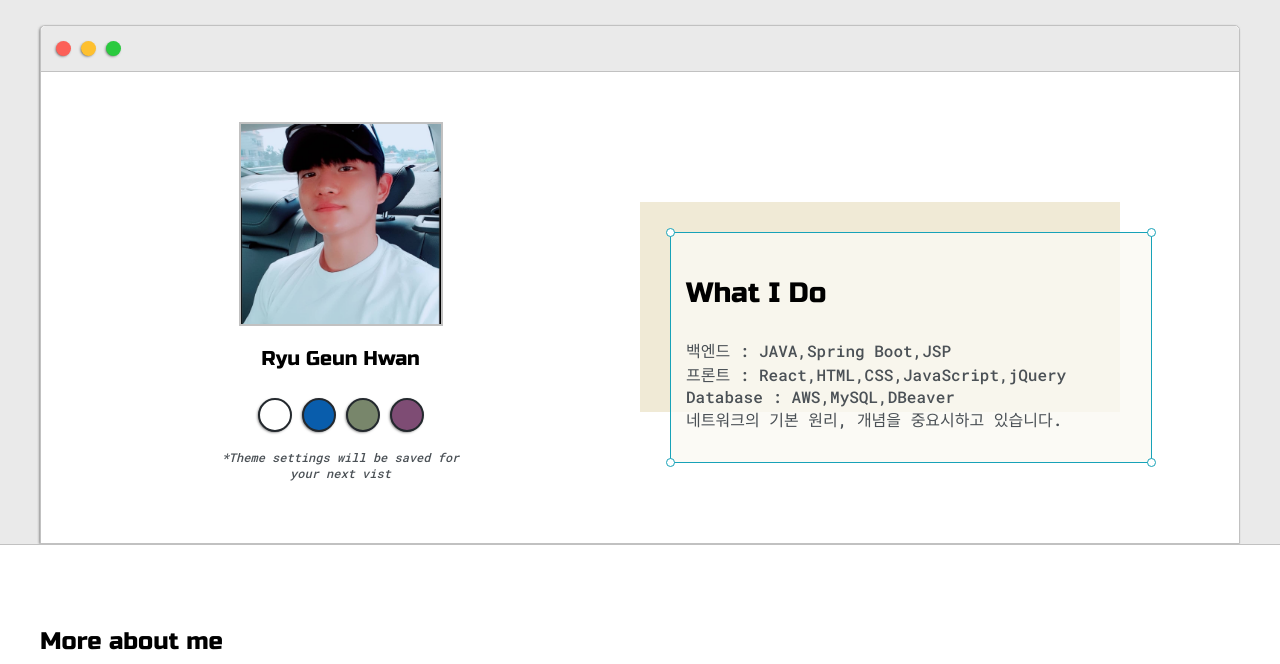
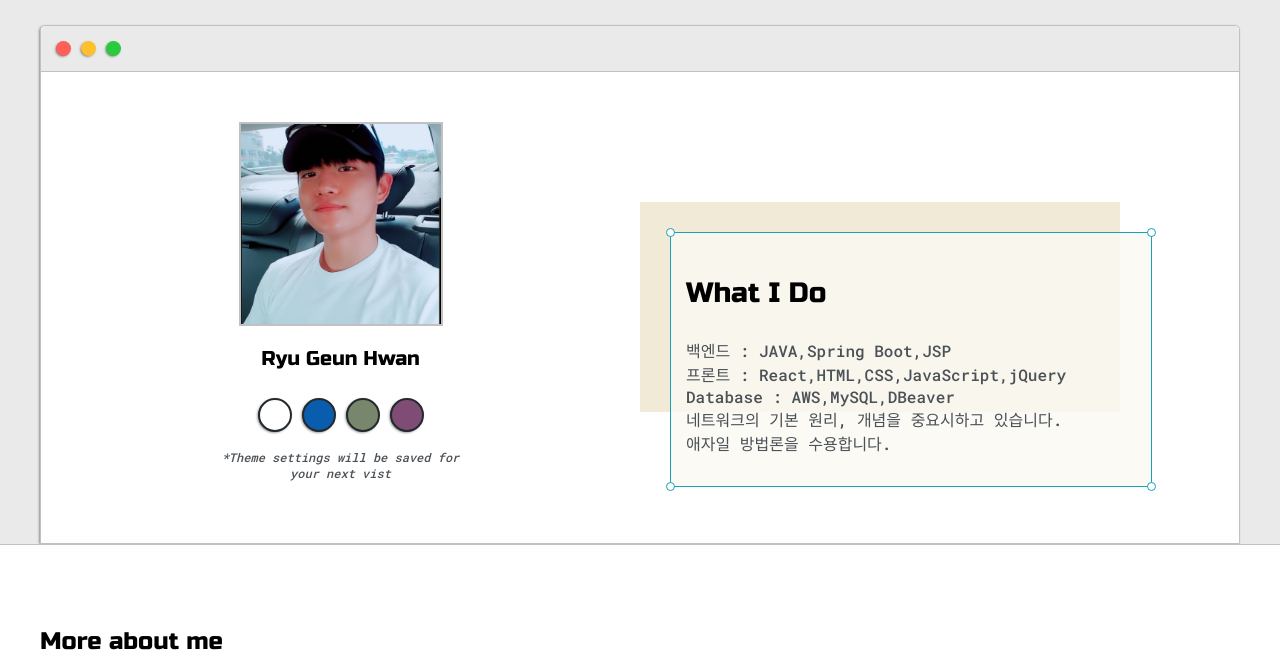
Before and after one commit to RyuGeunHwan/My-Portfolio, a plain HTML site: page index.html in a window 1280 px wide. Shown: the part 136-800 px from the top of the page. Drawn offline with nearby package versions, Linux system fonts and the light colour scheme; a script that the page names is missing.

Commit message:
feat : 내용수정

```diff
--- a/index.html
+++ b/index.html
@@ -63,7 +63,8 @@
                   백엔드 : JAVA,Spring Boot,JSP <br />
                   프론트 : React,HTML,CSS,JavaScript,jQuery<br />
                   Database : AWS,MySQL,DBeaver<br />
-                  네트워크의 기본 원리, 개념을 중요시하고 있습니다.
+                  네트워크의 기본 원리, 개념을 중요시하고 있습니다. <br />
+                  애자일 방법론을 수용합니다.
                 </p>
                 <div id="corner-br" class="corner"></div>
                 <div id="corner-bl" class="corner"></div>
@@ -79,20 +80,20 @@
           <div class="about-me">
             <h4>More about me</h4>
             <p>
-              빠르게 성장하기 위해 깃허브 1일 1Commit을 목표로 잡고<br>
-              궁금한 점이 생긴다면 미루지 않고 바로 찾아보며 공부해서 <br>
+              빠르게 성장하기 위해 깃허브 1일 1Commit을 목표로 잡고<br />
+              궁금한 점이 생긴다면 미루지 않고 바로 찾아보며 공부해서 <br />
               부족한 점을 채워가려고 노력하고 있습니다.
             </p>
             <p>
-              항상 질문을 던지고 clean code와 코드 개선을 위해서<br>
-               끈임없이 생각하고 도전하고 있습니다.
+              항상 질문을 던지고 clean code와 코드 개선을 위해서<br />
+              끈임없이 생각하고 도전하고 있습니다.
             </p>
             <p>
-              단순하고 반복하는 작업을 하나의 도구로 만들어 놓고 재활용하며,<br>
+              단순하고 반복하는 작업을 하나의 도구로 만들어 놓고 재활용하며,<br />
               어떤 기술을 도입하면 더 편하게 개발할 수 있을지 생각합니다.
             </p>
             <p>
-              조직을 위해 생각하고 클라이언트 입장에서 우선으로 생각하며<br>
+              조직을 위해 생각하고 클라이언트 입장에서 우선으로 생각하며<br />
               분명한 목표를 위하여 정진하겠습니다.
             </p>
             <!-- <p>
```
